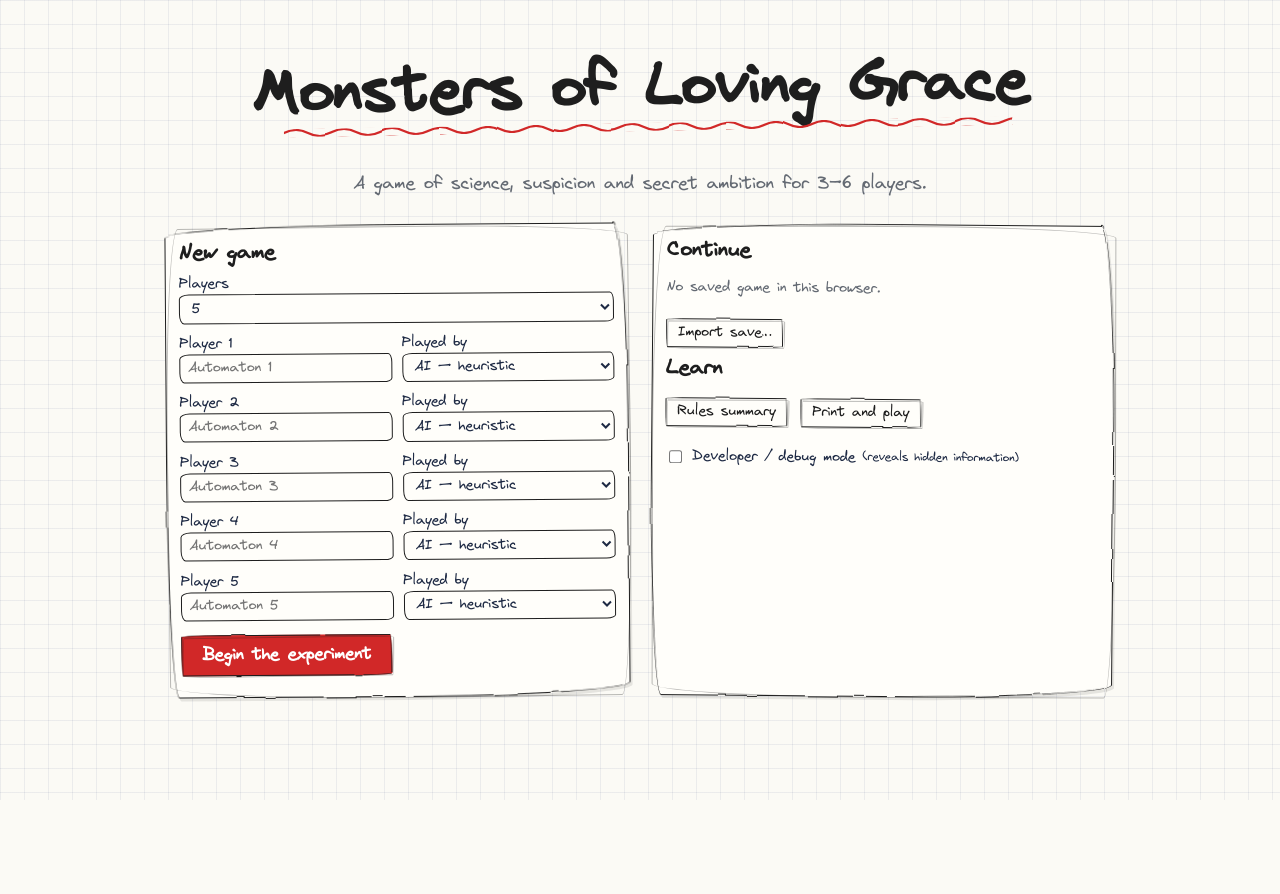
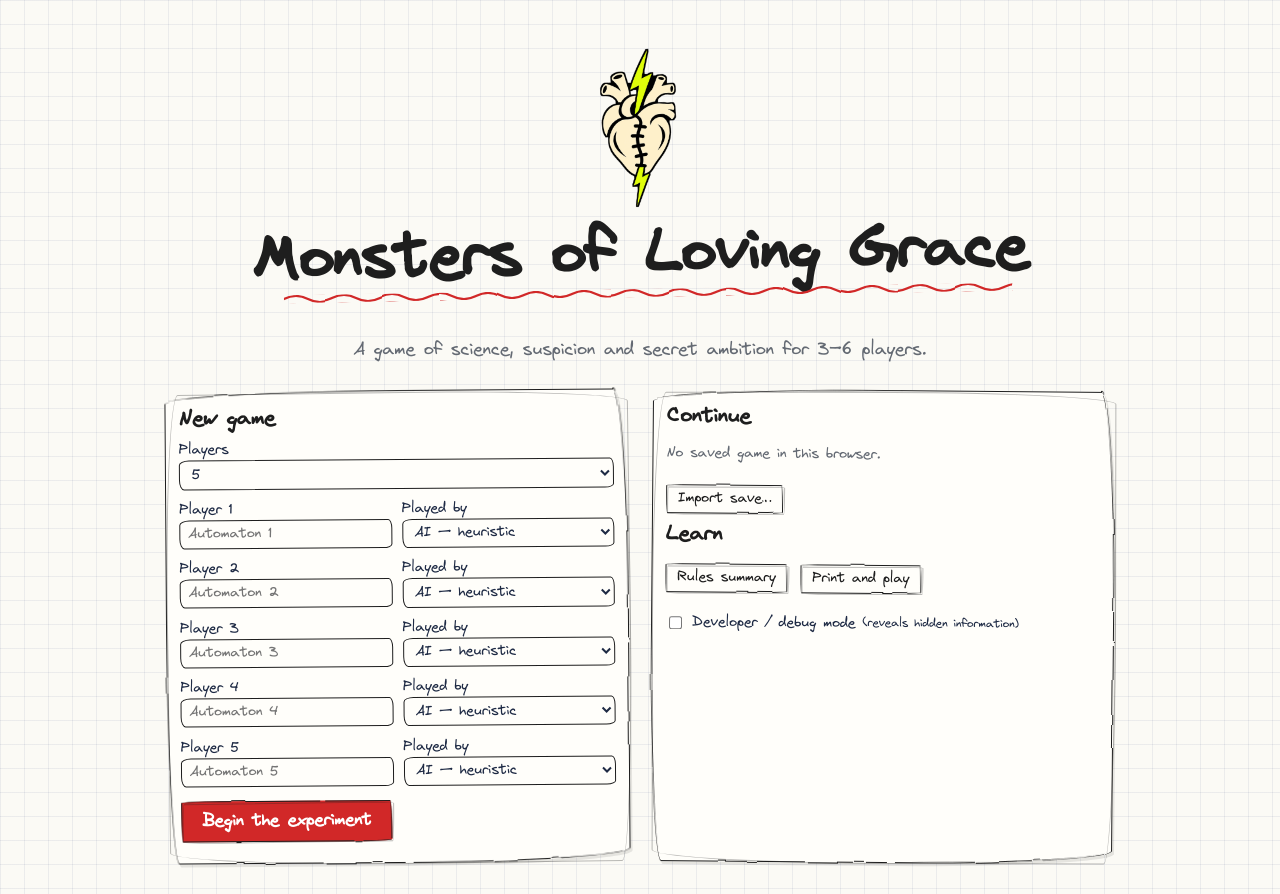
Before and after one commit to erikwiffin/monsters-of-loving-grace, a website: page index.html in a window 1280 px wide. Before the commit the page ends 800 px from the top, so only its background shows below. Drawn offline with Linux system fonts and the light colour scheme.

Commit message:
Show the logo on the main menu
Co-Authored-By: Claude Opus 5.5 <noreply@anthropic.com>
Claude-Session: https://claude.ai/code/session_01L7Ja8Vo8WNyPfbDcNJHqD8

```diff
--- a/src/ui/app.js
+++ b/src/ui/app.js
@@ -563,7 +563,7 @@ function renderMenu() {
   const kindOpts = (i) => [['human', 'Human'], ...Object.entries(AI_KINDS)].map(([k, label]) => `<option value="${k}" ${kindOf(i) === k ? 'selected' : ''}>${label}</option>`).join('');
   const names = Array.from({ length: n }, (_, i) => `<div class="prow"><label>Player ${i + 1} <input name="pname" maxlength="24" value="${esc((ui.menuNames || [])[i] || '')}" ${((ui.menuNames || [])[i] || '').trim() ? 'data-named="1"' : ''} placeholder="${seatPlaceholder(kindOf(i), i)}"></label><label>Played by <select name="pkind">${kindOpts(i)}</select></label></div>`).join('');
   return `<div class="menu-screen">
-    <div class="title"><h1>Monsters of Loving Grace</h1><p>A game of science, suspicion and secret ambition for 3–6 players.</p></div>
+    <div class="title"><img class="logo" src="assets/logo.png" alt="" width="512" height="512"><h1>Monsters of Loving Grace</h1><p>A game of science, suspicion and secret ambition for 3–6 players.</p></div>
     <div class="menu-grid">
       <section class="panel">
         <h2>New game</h2>
--- a/styles.css
+++ b/styles.css
@@ -92,6 +92,7 @@ pre { max-height: 300px; overflow: auto; background: var(--bg2); padding: .5em;
 /* menu */
 .menu-screen { max-width: 980px; margin: 0 auto; padding: 32px 16px; }
 .menu-screen .title { text-align: center; margin: 2vh 0 28px; }
+.menu-screen .title .logo { display: block; width: clamp(96px, 22vw, 160px); height: auto; margin: 0 auto 6px; rotate: -3deg; }
 .menu-screen .title h1 { font-size: clamp(2.2rem, 6.5vw, 3.8rem); display: inline-block; rotate: -1deg; position: relative; }
 .menu-screen .title h1::after { content: ""; position: absolute; left: 4%; right: 2%; bottom: -.05em; height: 10px; background: var(--accent); -webkit-mask: var(--wave) repeat-x 0 0 / 48px 8px; mask: var(--wave) repeat-x 0 0 / 48px 8px; }
 .menu-screen .title p { color: var(--muted); font-size: 1.1rem; }
```
Also changed, not shown: specs/032-print-and-play.md (+1 -1 lines).
